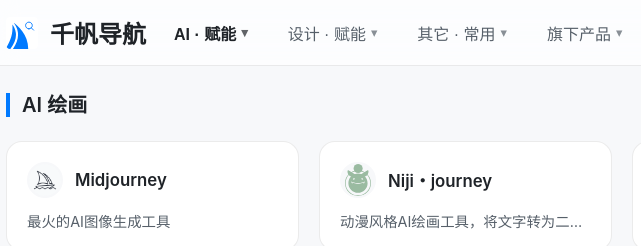
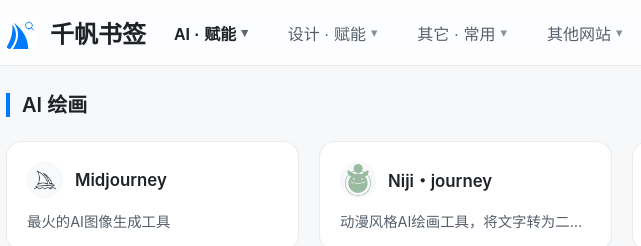
Before and after one commit to Anshengsen/QianfanNav, a plain HTML site: page index.html in a window 1280 px wide. Shown: the top 246 px of the page, 18-659 px from the left. Drawn offline with Linux system fonts and the light colour scheme.

Commit message:
同步导航条

```diff
--- a/index.html
+++ b/index.html
@@ -3,7 +3,7 @@
 <head>
   <meta charset="UTF-8" />
   <meta name="viewport" content="width=device-width, initial-scale=1.0" />
-  <title>千帆导航 - 精选优质网站，探索数字世界</title>
+  <title>千帆书签 - 精选优质网站，探索数字世界</title>
   <link rel="icon" href="icon/千帆导航.svg" type="image/svg+xml">
   <meta name="description" content="千帆导航为您精选国内外AI工具、设计资源、效能软件、开发者社区等各领域的优质网站，助您高效探索和利用互联网的无限可能。" />
   <meta name="keywords" content="千帆导航, 网站导航, AI工具, 设计资源, 办公软件, 开发者工具, 网址大全, Midjourney, ChatGPT" />
@@ -13,7 +13,7 @@
   <header>
     <a href="./" class="logo-link">
       <img src="icon/千帆导航.svg" alt="千帆 Logo" class="logo-img">
-      <h1>千帆导航</h1>
+      <h1>千帆书签</h1>
     </a>
 
     <nav id="mainNav"></nav>
@@ -21,12 +21,13 @@
     <ul id="productsNav" class="nav-group-container">
       <li class="nav-group">
         <button class="group-btn">
-          <span>旗下产品</span>
+          <span>其他网站</span>
         </button>
         <ul class="category-list product-list">
-            <li><a href="#" class="category-btn active">千帆导航</a></li>
+            <li><a href="#" class="category-btn active">千帆书签</a></li>
             <li><a href="https://anshengsen.github.io/QianfanWallpaper/" target="_blank" rel="noopener noreferrer" class="category-btn">千帆壁纸</a></li>
             <li><a href="https://anshengsen.github.io/QianfanCreative/" target="_blank" rel="noopener noreferrer" class="category-btn">千帆创意</a></li>
+            <li><a href="https://anshengsen.github.io/QianfanTag/" target="_blank" rel="noopener noreferrer" class="category-btn">千帆标签</a></li>
             <li><a href="https://anshengsen.github.io/QianfanColor/" target="_blank" rel="noopener noreferrer" class="category-btn">千帆色卡</a></li>
             <li><a href="https://anshengsen.github.io/QianfanPicker/" target="_blank" rel="noopener noreferrer" class="category-btn">千帆拾色</a></li>
         </ul>
@@ -69,7 +70,7 @@
           </a>
         </div>
       </div>
-      <p class="copyright">Copyright © 2025-现在 千帆导航 丨 Ai数字绘画馆 x DreamLab联合运营
+      <p class="copyright">Copyright © 2025-现在 千帆书签 丨 Ai数字绘画馆 x DreamLab联合运营
       </p>
       <p class="contact">法律声明：本站所有内容均由站长精心整理，旨在为用户提供便利。所有链接均指向第三方网站，本站不对其内容负责。</p>
       <p class="contact">
```
Also changed, not shown: icon/腾讯兔小巢.png (added).
